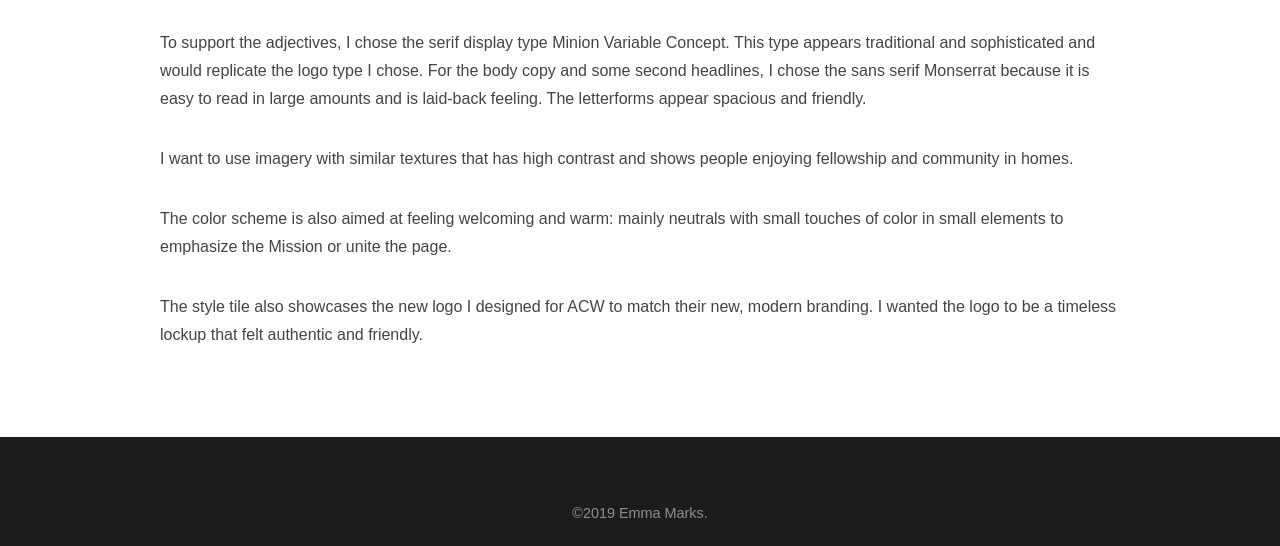
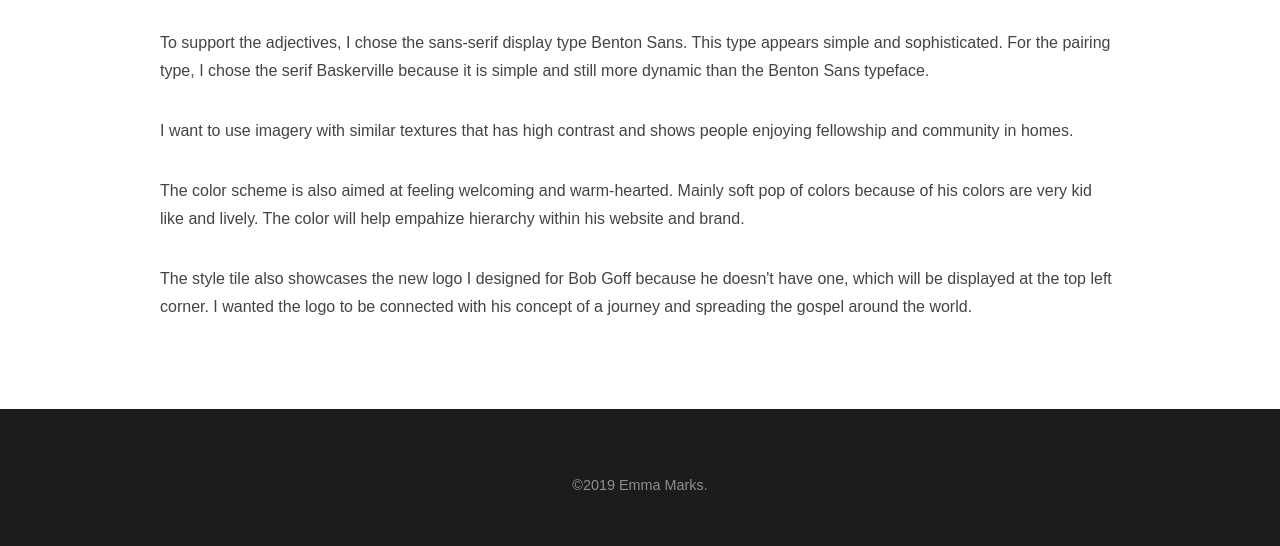
Before and after one commit to emarks110/web1-client_bobgoff, a plain HTML site: page solution.html in a window 1280 px wide. Shown: the part 841-1387 px from the top of the page. Drawn offline with Linux system fonts and the light colour scheme.

Commit message:
updated solution

```diff
--- a/solution.html
+++ b/solution.html
@@ -50,13 +50,13 @@
 						<div class="12u$"><span class="image fit"><img src="images/ACW_Style_Tile.jpg" alt="" style="border: 1px solid #cccccc;" /></span></div>
 						<div class="12u$"><p>The adjectives I aimed at visually describing were warm, inviting, trustworthy, communal, friendly, casual, and authentic. These adjectives would help a user feel welcome and would encourage them to trust ACW and join the network.
 						</p><p>
-							To support the adjectives, I chose the serif display type Minion Variable Concept. This type appears traditional and sophisticated and would replicate the logo type I chose. For the body copy and some second headlines, I chose the sans serif Monserrat because it is easy to read in large amounts and is laid-back feeling. The letterforms appear spacious and friendly.
+							To support the adjectives, I chose the sans-serif display type Benton Sans. This type appears simple and sophisticated. For the pairing type, I chose the serif Baskerville because it is simple and still more dynamic than the Benton Sans typeface.
 						</p><p>
 							 I want to use imagery with similar textures that has high contrast and shows people enjoying fellowship and community in homes.
 						</p>
-						<p>The color scheme is also aimed at feeling welcoming and warm: mainly neutrals with small touches of color in small elements to emphasize the Mission or unite the page.
+						<p>The color scheme is also aimed at feeling welcoming and warm-hearted. Mainly soft pop of colors because of his colors are very kid like and lively. The color will help empahize hierarchy within his website and brand.
 						</p>
-						<p>The style tile also showcases the new logo I designed for ACW to match their new, modern branding. I wanted the logo to be a timeless lockup that felt authentic and friendly.
+						<p>The style tile also showcases the new logo I designed for Bob Goff because he doesn't have one, which will be displayed at the top left corner. I wanted the logo to be connected with his concept of a journey and spreading the gospel around the world.
 						</p>
 						</div>
 					</div>
```
